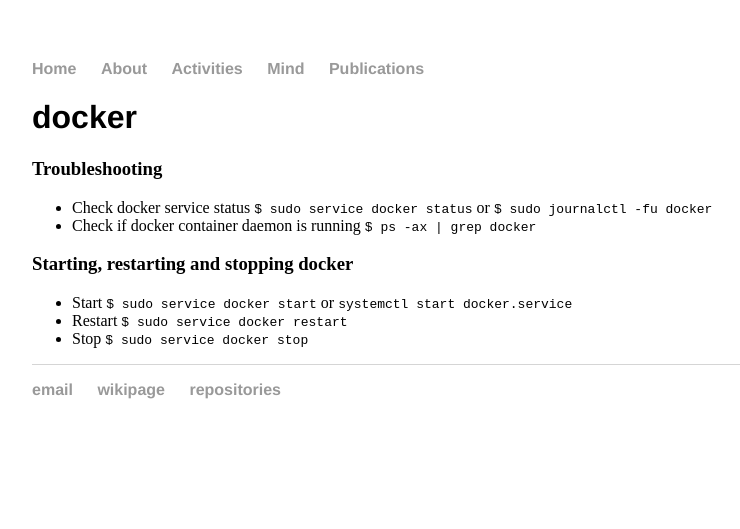
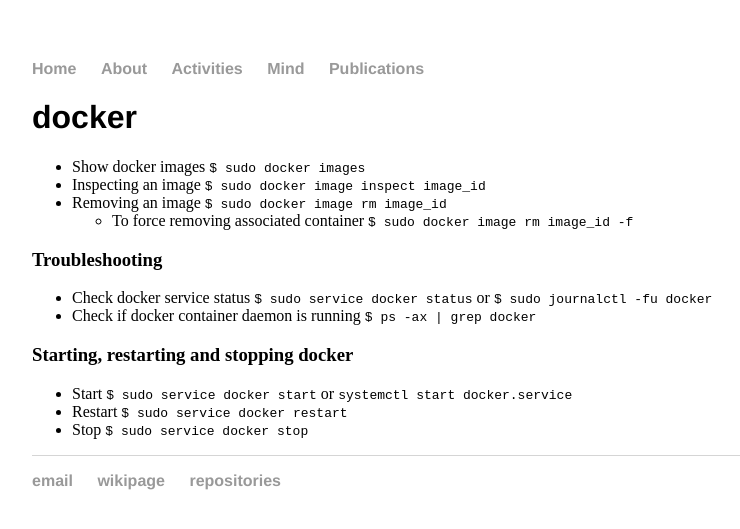
Before and after one commit to cleberjamaral/cleberjamaral.github.io, a Jekyll site: the page built from knowledge/it/containers/docker.md, in a window 1280 px wide. Shown: the top 529 px of the page, without its empty margins (160-900 px from the left). Built offline with Jekyll 4.4.1, drawn with Linux system fonts in a browser that asks for light colours; our own code applies the rules of GitHub Pages for plain Markdown files.

Commit message:
GitBook: [master] 3 pages modified

```diff
--- a/knowledge/it/containers/docker.md
+++ b/knowledge/it/containers/docker.md
@@ -1,4 +1,9 @@
 # docker
+
+* Show docker images `$ sudo docker images`
+* Inspecting an image `$ sudo docker image inspect image_id`
+* Removing an image `$ sudo docker image rm image_id`
+  * To force removing associated container `$ sudo docker image rm image_id -f`
 
 ### Troubleshooting
 
```
Also changed, not shown: knowledge/it/containers/deploying-bootcamp.md (+4 -0 lines), knowledge/it/containers/deploying-nginx.md (+4 -0 lines).
